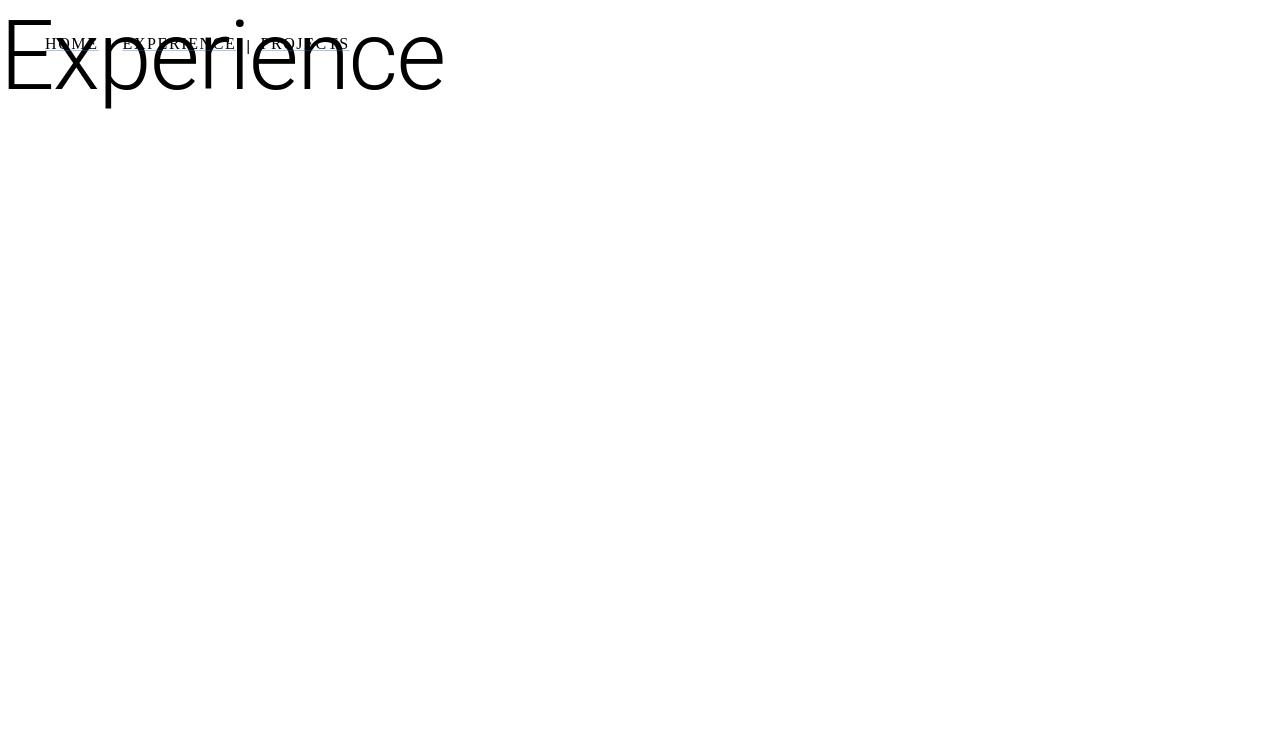
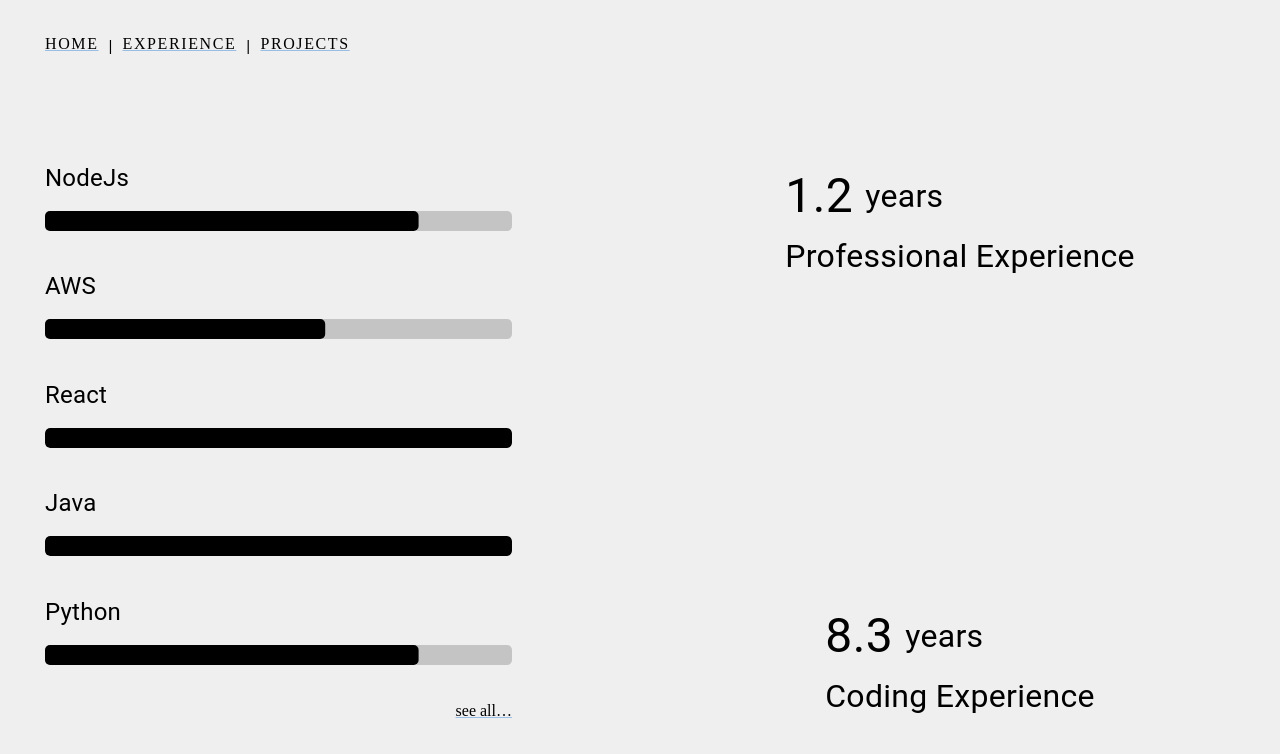
Before and after one commit to Treborium/robert-fuchs-codes, a Next.js app: page /experience in a window 1280 px wide. Shown: the top 754 px of the page. Built offline with nearby package versions, Linux system fonts and the light colour scheme; a web font is replaced by a local one.

Commit message:
implement experience page

```diff
--- a/pages/experience/index.tsx
+++ b/pages/experience/index.tsx
@@ -1,13 +1,57 @@
-import React from "react";
-import { Box, Typography } from "@mui/material";
+import React from 'react';
+import { Box, Link, Typography } from '@mui/material';
 
-import Navigation from "../../components/Navigation";
+import { theme } from '../../components/Theme';
+import Navigation from '../../components/Navigation';
+import Page from '../../components/Page';
+import Skill from '../../components/Skill';
+import RisingNumber from '../../components/RisingNumber';
 
 export default function Experience() {
   return (
-    <Box>
+    <Page>
       <Navigation />
-      <Typography variant='h1'>Experience</Typography>
-    </Box>
+      <Box sx={styles.leftSide}>
+        <Skill label='NodeJs' value={80} />
+        <Skill label='AWS' value={60} />
+        <Skill label='React' value={100} />
+        <Skill label='Java' value={100} />
+        <Skill label='Python' value={80} />
+        {/* TODO: Add see all dialog */}
+        <Link sx={styles.link}>see all…</Link>
+      </Box>
+      <Box sx={styles.rightSide}>
+        <RisingNumber value={1.2} unit='years' label='Professional Experience' />
+        <RisingNumber value={8.3} unit='years' label='Coding Experience' />
+      </Box>
+    </Page>
   );
 }
+
+const styles = {
+  leftSide: {
+    height: '100vh',
+    width: '50%',
+    display: 'flex',
+    flexDirection: 'column',
+    justifyContent: 'space-between',
+    paddingLeft: '45px',
+    paddingRight: '10%',
+    paddingTop: '20vh',
+    paddingBottom: '10vh',
+  },
+  rightSide: {
+    height: '100vh',
+    width: '50%',
+    display: 'flex',
+    flexDirection: 'column',
+    justifyContent: 'space-between',
+    alignItems: 'center',
+    paddingTop: '20vh',
+    paddingBottom: '10vh',
+  },
+  link: {
+    color: theme.fontColor,
+    alignSelf: 'flex-end',
+  }
+} as const;
```
